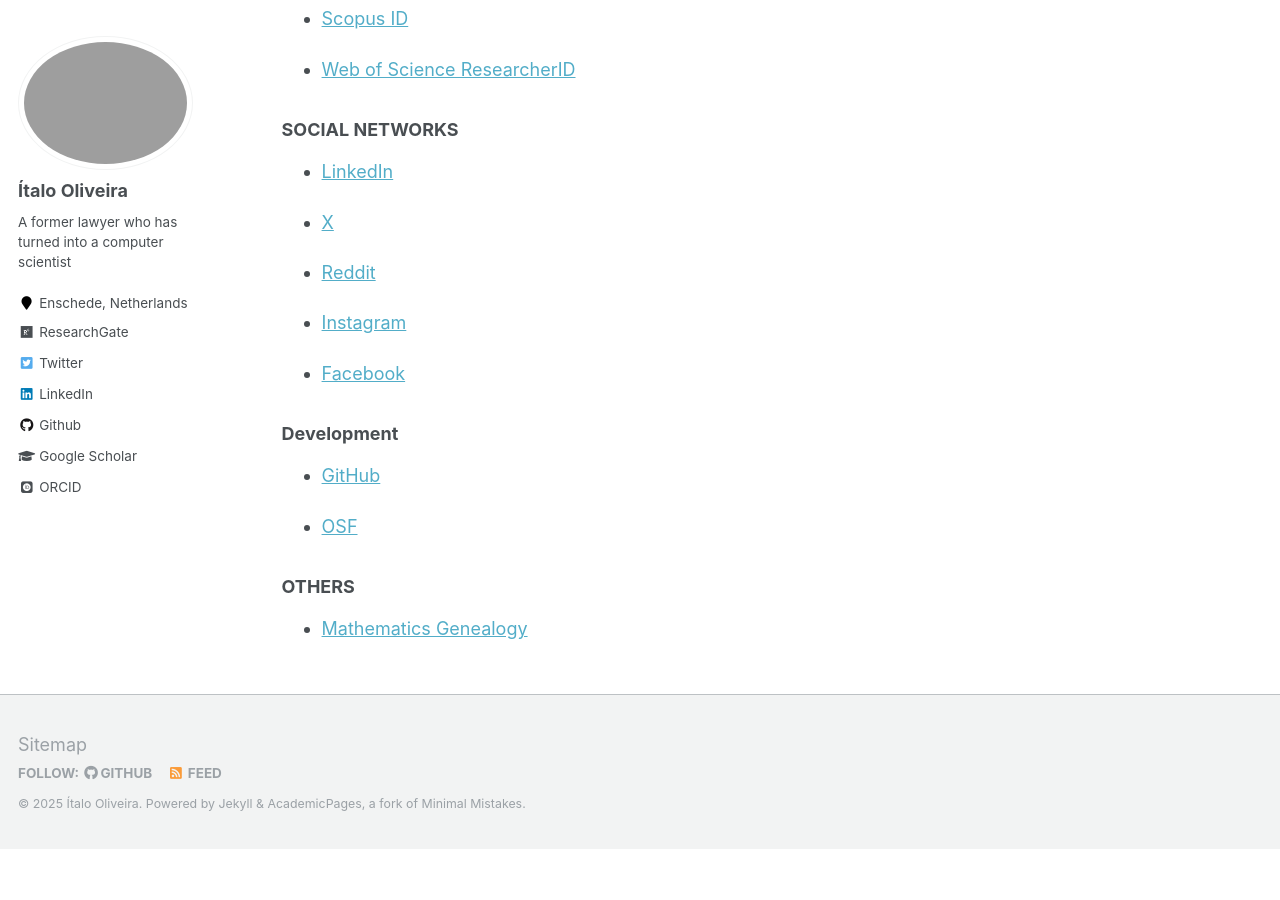
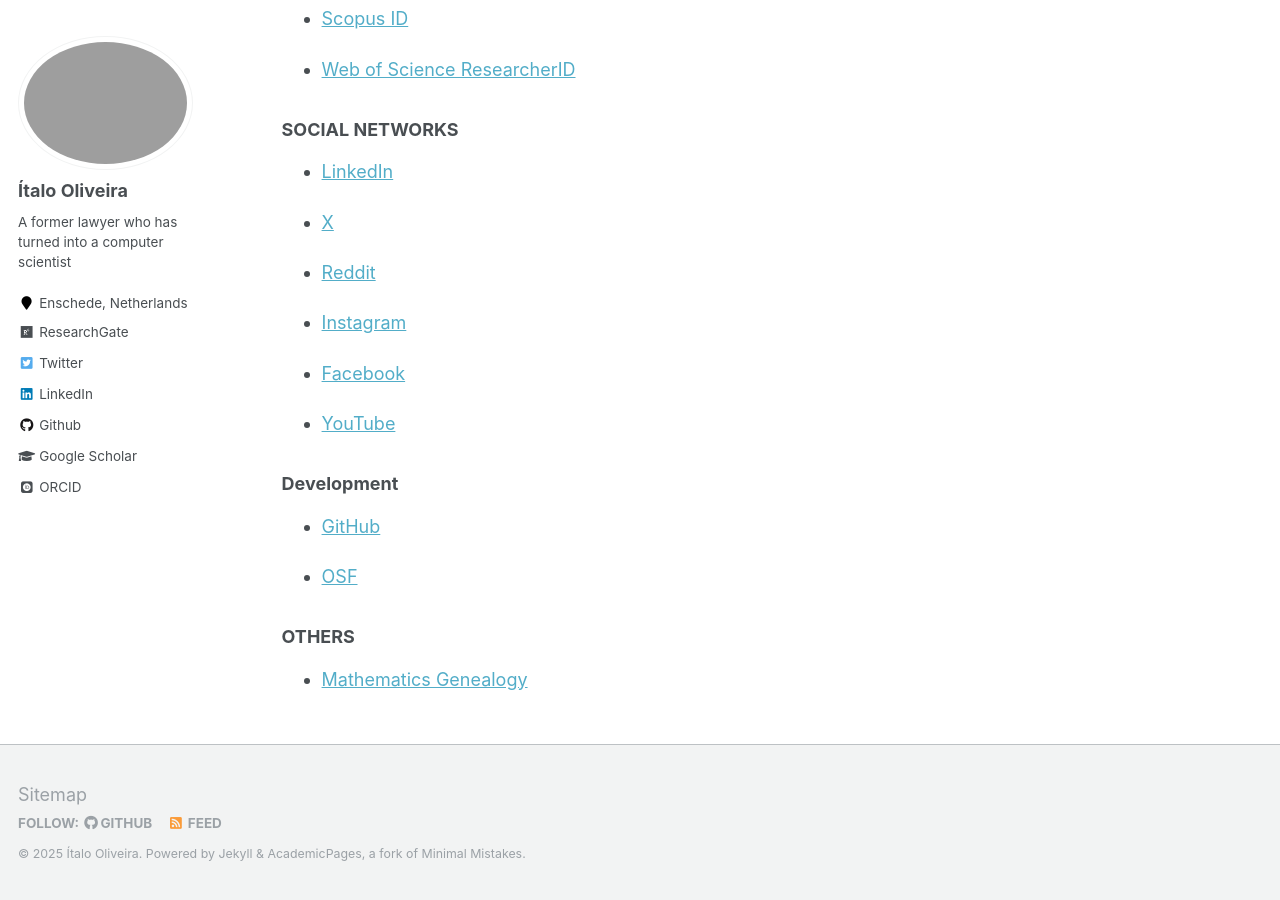
Before and after one commit to italojsoliveira/italojsoliveira.github.io, a Jekyll site: the page built from _pages/network.md, in a window 1280 px wide and 900 px high, scrolled down 560 px. Built offline with Jekyll 4.4.1, drawn with Linux system fonts in a browser that asks for light colours; some web fonts are replaced; before the commit the page ends 1409 px from its top, so only the background shows below that.

Commit message:
add YouTube to network

```diff
--- a/_pages/network.md
+++ b/_pages/network.md
@@ -38,6 +38,8 @@ author_profile: true
 
 - [Facebook](https://www.facebook.com/italo.oliveira.3154/)
 
+- [YouTube](https://www.youtube.com/@italojsoliveira)
+
 
 ### Development
 
```
